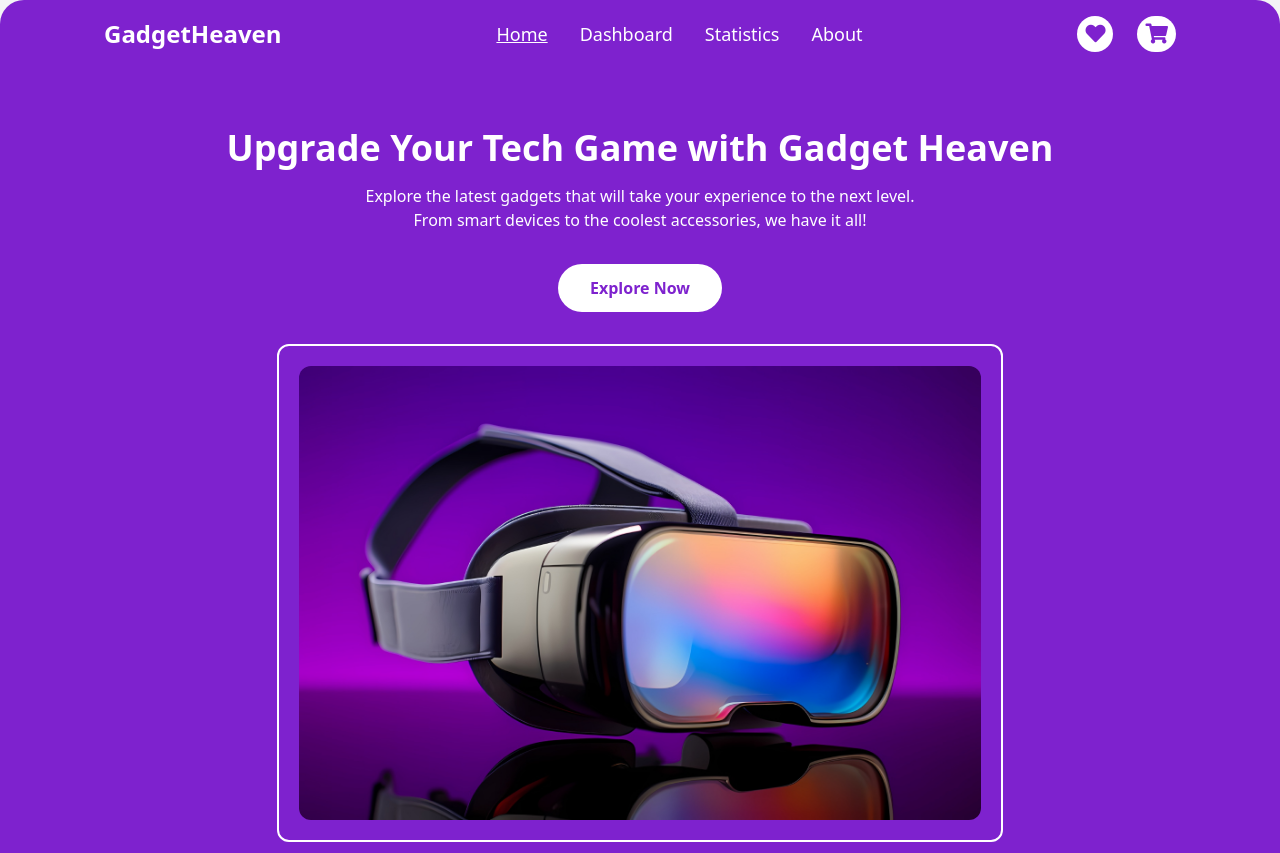
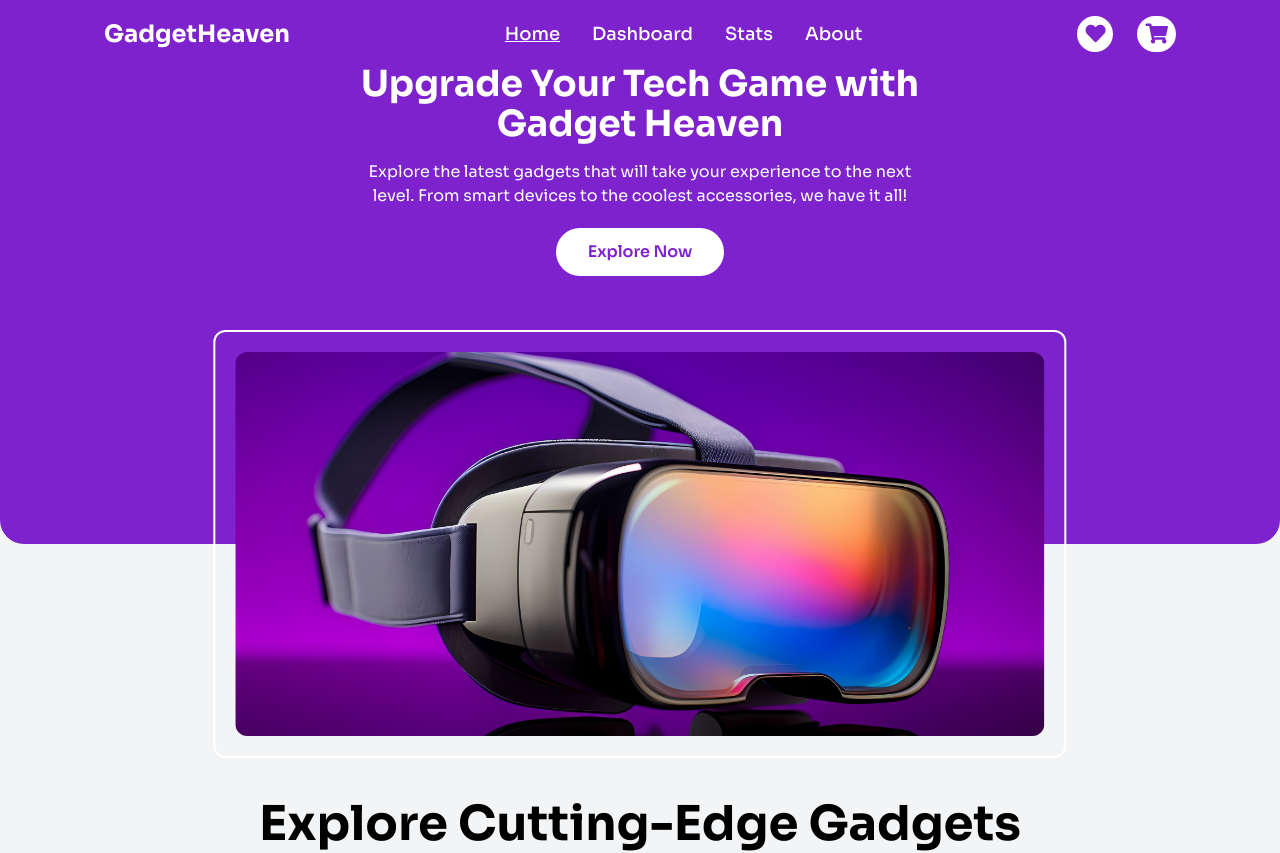
Before and after one commit to programming-hero-web-course-4/b10a8-gadget-heaven-Ashik-Siddike, a React (Vite) app: page / in a window 1280 px wide. Shown: the top 853 px of the page. Built offline with nearby package versions, Linux system fonts and the light colour scheme.

Commit message:
UI design machin and font family adding complited

```diff
--- a/index.html
+++ b/index.html
@@ -13,8 +13,11 @@
       rel="stylesheet"
       href="https://cdnjs.cloudflare.com/ajax/libs/font-awesome/5.15.4/css/all.min.css"
     />
+    <style>
+      @import url("https://fonts.googleapis.com/css2?family=Sora:wght@100..800&display=swap");
+    </style>
   </head>
-  <body>
+  <body class="sora">
     <div id="root"></div>
     <script type="module" src="/src/main.jsx"></script>
   </body>
--- a/public/data.json
+++ b/public/data.json
@@ -3,7 +3,7 @@
     {
       "id": 1,
       "title": "MacBook Pro M2",
-      "image": "https://i.ibb.co/1m9ckFj/image.png",
+      "image": "https://i.ibb.co.com/0t5M1My/image.png",
       "category": "macbook",
       "price": 1299.99,
       "specifications": [
--- a/src/components/Banner.jsx
+++ b/src/components/Banner.jsx
@@ -4,24 +4,29 @@ export default function Banner() {
   const navigate = useNavigate();
 
   return (
-    <section className="bg-purple-700 text-white text-center  py-16 px-4 mt-16 rounded-b-3xl">
-      <div className="container mx-auto">
-        <h2 className="text-4xl font-bold mb-4">
+    <section className="bg-purple-700 text-white text-center min-h-[60vh] md:h-96 mb-32 md:mb-64 px-4 mt-16 rounded-b-3xl relative">
+      <div className="container mx-auto py-8 md:py-0">
+        <div className="max-w-2xl mx-auto">
+          <h2 className="text-2xl md:text-4xl font-bold mb-4">
             Upgrade Your Tech Game with Gadget Heaven
           </h2>
-        <p className="mb-8 max-w-xl mx-auto">
+          <p className="mb-5 text-sm md:text-base max-w-xl mx-auto">
             Explore the latest gadgets that will take your experience to the next
             level. From smart devices to the coolest accessories, we have it all!
           </p>
           <button
             onClick={() => navigate("/dashboard")}
-          className="bg-white text-purple-700 px-8 py-3 rounded-full font-semibold hover:bg-purple-100 transition-colors"
+            className="bg-white text-purple-700 px-6 py-2 md:px-8 md:py-3 rounded-full font-semibold hover:bg-purple-100 transition-colors"
           >
             Explore Now
           </button>
-        <div className="p-5 border-2 border-white w-2/3 rounded-xl mx-auto mt-8">
+        </div>
+      </div>
+
+      <div className="w-[90%] md:w-2/3 mx-auto mt-8 md:mt-5 absolute left-1/2 transform -translate-x-1/2 bottom-0 translate-y-1/2">
+        <div className="p-3 md:p-5 border-2 border-white rounded-xl">
           <img
-            className="w-full h-2/3 rounded-xl"
+            className="w-full h-48 md:h-96 rounded-xl object-cover"
             src="/banner.jpg"
             alt="Gadget Heaven Banner"
           />
--- a/src/components/Navbar.jsx
+++ b/src/components/Navbar.jsx
@@ -1,29 +1,40 @@
 import { Link, useLocation } from "react-router-dom";
 import { useCart } from "../context/CartContext";
+import { useState } from "react";
 
 export default function Navbar() {
   const location = useLocation();
   const { cart, wishlist } = useCart();
+  const [isMenuOpen, setIsMenuOpen] = useState(false);
 
   // Check if current route is active
   const isActive = (path) => location.pathname === path;
 
+  const isHomePage = location.pathname === "/";
+
   return (
     <nav
       className={`${
-        location.pathname === "/"
-          ? "text-white bg-purple-700 rounded-t-3xl"
+        isHomePage
+          ? "bg-purple-700 text-white"
           : "bg-white text-black"
-      } px-6 py-4 fixed top-0 w-full z-50`}
+      } px-4 md:px-6 py-4 fixed top-0 w-full z-50`}
     >
-      <div className="container mx-auto flex justify-between items-center">
-        {/* Brand Name */}
-        <Link to="/" className="flex items-center space-x-2">
-          <span className="text-2xl font-bold">GadgetHeaven</span>
-        </Link>
+      <div className="container mx-auto">
+        <div className="flex justify-between items-center">
+          {/* Logo */}
+          <Link to="/" className="text-2xl font-bold">GadgetHeaven</Link>
 
-        {/* Main Navigation */}
-        <ul className="flex space-x-8 text-lg font-medium">
+          {/* Mobile Menu Button */}
+          <button
+            className="lg:hidden"
+            onClick={() => setIsMenuOpen(!isMenuOpen)}
+          >
+            <i className="fas fa-bars text-xl"></i>
+          </button>
+
+          {/* Desktop Menu */}
+          <ul className={`hidden lg:flex space-x-8 text-lg font-medium ${isHomePage ? 'text-white' : 'text-black'}`}>
             <li>
               <Link
                 to="/"
@@ -49,7 +60,7 @@ export default function Navbar() {
                   isActive("/statistics") ? "underline" : ""
                 }`}
               >
-              Statistics
+                Stats
               </Link>
             </li>
             <li>
@@ -64,13 +75,13 @@ export default function Navbar() {
             </li>
           </ul>
 
-        {/* Cart & Wishlist Badges */}
-        <div className="flex items-center space-x-6">
+          {/* Cart & Wishlist - Desktop */}
+          <div className="hidden lg:flex items-center space-x-6">
             <Link
               to="/dashboard?tab=wishlist"
               className={`relative px-2 py-1 rounded-full ${
-              location.pathname === "/"
-                ? "bg-white text-purple-700 "
+                isHomePage
+                  ? "bg-white text-purple-700"
                   : "bg-purple-700 text-white"
               }`}
             >
@@ -84,7 +95,7 @@ export default function Navbar() {
             <Link
               to="/dashboard"
               className={`relative px-2 py-1 rounded-full ${
-              location.pathname === "/"
+                isHomePage
                   ? "bg-white text-purple-700"
                   : "bg-purple-700 text-white"
               }`}
@@ -98,6 +109,46 @@ export default function Navbar() {
             </Link>
           </div>
         </div>
+
+        {/* Mobile Menu */}
+        {isMenuOpen && (
+          <div className={`lg:hidden mt-4 pb-4 ${isHomePage ? 'text-white' : 'text-black'}`}>
+            <ul className="space-y-4">
+              <li>
+                <Link to="/" className="block">Home</Link>
+              </li>
+              <li>
+                <Link to="/dashboard" className="block">Dashboard</Link>
+              </li>
+              <li>
+                <Link to="/statistics" className="block">Stats</Link>
+              </li>
+              <li>
+                <Link to="/about" className="block">About</Link>
+              </li>
+            </ul>
+            <div className="flex items-center space-x-4 mt-4">
+              {/* Mobile Cart & Wishlist */}
+              <Link to="/dashboard?tab=wishlist" className="relative">
+                <i className="fas fa-heart text-xl"></i>
+                {wishlist.length > 0 && (
+                  <span className="absolute -top-2 -right-2 bg-red-500 text-white text-xs rounded-full w-5 h-5 flex items-center justify-center">
+                    {wishlist.length}
+                  </span>
+                )}
+              </Link>
+              <Link to="/dashboard" className="relative">
+                <i className="fas fa-shopping-cart text-xl"></i>
+                {cart.length > 0 && (
+                  <span className="absolute -top-2 -right-2 bg-red-500 text-white text-xs rounded-full w-5 h-5 flex items-center justify-center">
+                    {cart.length}
+                  </span>
+                )}
+              </Link>
+            </div>
+          </div>
+        )}
+      </div>
     </nav>
   );
 }
--- a/src/index.css
+++ b/src/index.css
@@ -23,3 +23,8 @@
 body {
   @apply bg-gray-100;
 }
+.sora{
+  font-family: "Sora", sans-serif;
+  font-optical-sizing: auto;
+  font-style: normal;
+}
--- a/src/main.jsx
+++ b/src/main.jsx
@@ -9,6 +9,6 @@ document.title = "GadgetHeaven - Your Tech Shopping Destination";
 createRoot(document.getElementById("root")).render(
   <StrictMode>
     <App />
-    <Toaster position="bottom-right" />
+    <Toaster position="top-center" />
   </StrictMode>
 );
--- a/src/pages/Details.jsx
+++ b/src/pages/Details.jsx
@@ -63,21 +63,19 @@ export default function Details() {
 
   return (
     <div className="container mx-auto px-4 py-8 mt-16">
-      <div className="bg-white rounded-lg shadow-lg p-6 grid grid-cols-1 md:grid-cols-2 gap-8">
+      <div className="bg-white rounded-lg shadow-lg p-6">
+        <div className="grid grid-cols-1 md:grid-cols-2 gap-8">
           {/* Product Image */}
           <div>
             <img
               src={product.image}
               alt={product.title}
-            className="w-full h-[400px] object-cover rounded-lg"
-            onError={(e) => {
-              e.target.src = "https://via.placeholder.com/400x400?text=Product";
-            }}
+              className="w-full h-[300px] md:h-[400px] object-cover rounded-lg"
             />
           </div>
 
           {/* Product Info */}
-        <div>
+          <div className="space-y-4">
             <h1 className="text-3xl font-bold mb-4">{product.title}</h1>
 
             {/* Rating */}
@@ -142,5 +140,6 @@ export default function Details() {
           </div>
         </div>
       </div>
+    </div>
   );
 }
--- a/src/pages/Home.jsx
+++ b/src/pages/Home.jsx
@@ -15,7 +15,7 @@ export default function Home() {
     fetch("/data.json")
       .then((res) => {
         if (!res.ok) {
-          throw new Error('Network response was not ok');
+          throw new Error("Network response was not ok");
         }
         return res.json();
       })
@@ -45,15 +45,19 @@ export default function Home() {
   return (
     <div>
       <Banner />
-      <div className="container mx-auto px-4 py-8">
-        <div className="grid grid-cols-12 gap-6">
+      <h2 className="text-2xl md:text-5xl text-center text-black font-bold my-5">
+        Explore Cutting-Edge Gadgets
+      </h2>
+      <div className="w-11/12 mx-auto px-4 py-8">
+        <div className="grid grid-cols-1 lg:grid-cols-12 gap-6">
           {/* Sidebar */}
-          <div className="col-span-3">
+          <div className="lg:col-span-3">
             <CategorySidebar />
           </div>
 
           {/* Products Grid */}
-          <div className="col-span-9">
+
+          <div className="lg:col-span-9">
             {loading ? (
               <div className="text-center py-8">Loading...</div>
             ) : (
--- a/src/pages/Statistics.jsx
+++ b/src/pages/Statistics.jsx
@@ -43,12 +43,12 @@ export default function Statistics() {
   }, []);
 
   return (
-    <div className="container mx-auto px-4 py-8 mt-16">
+    <div className="container mx-auto px-4 py-8 pt-16">
       <div className="text-center bg-purple-700">
         <h1 className="text-3xl font-bold mb-5 pt-8 text-white">
           Sales Statistics
         </h1>
-        <p className="text-gray-600 pb-12 text-white">
+        <p className=" pb-12 text-white">
           This chart shows the number of products sold for each category.
         </p>
       </div>
```
Also changed, not shown: src/pages/Dashboard.jsx (+6 -7 lines), 1 other file (tests, documents, lock files or other folders). Lines whose indentation alone changed are shown as unchanged.
